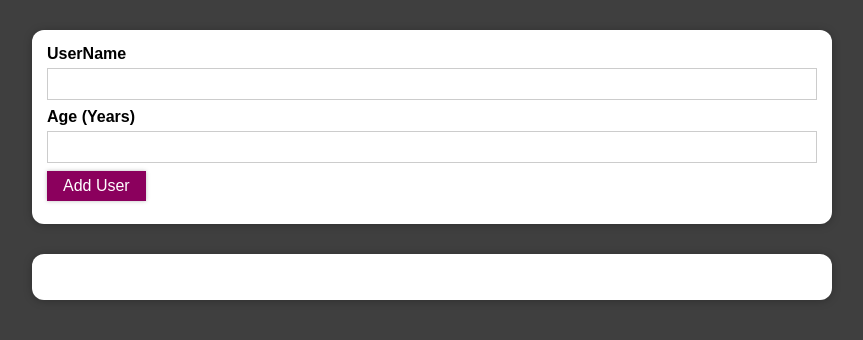
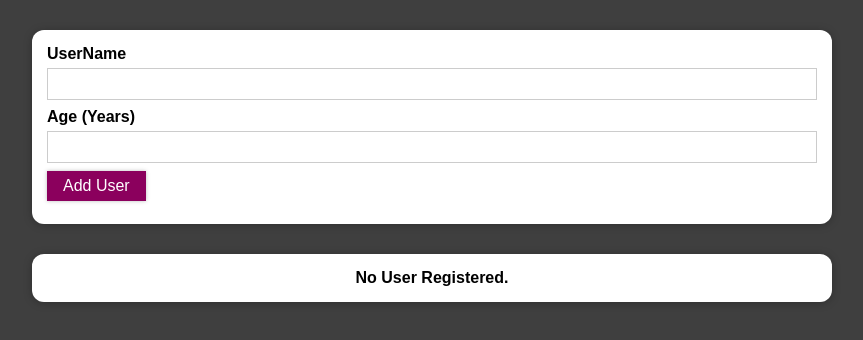
Before and after one commit to fukupug/react-complete-guide, a React (Create React App) app in the folder user-management/: page / in a window 1280 px wide. Shown: the top 340 px of the page, without its empty margins (208-1071 px from the left). Built offline with nearby package versions, Linux system fonts and the light colour scheme.

Commit message:
Modify User List
If no user registered, show message.

```diff
--- a/user-management/src/component/user-list/UserList.js
+++ b/user-management/src/component/user-list/UserList.js
@@ -4,15 +4,17 @@ import UserListItem from "./UserListItem";
 import styles from "./UserList.module.css";
 
 const UserList = (props) => {
-  const userListItems = props.users.map((user) => {
-    return <UserListItem key={user.id} user={user} />;
-  });
+  let content = (
+    <div className={styles["user-list__fallback"]}>No User Registered.</div>
+  );
+  if (props.users.length !== 0) {
+    const userListItems = props.users.map((user) => {
+      return <UserListItem key={user.id} user={user} />;
+    });
+    content = <ul>{userListItems}</ul>;
+  }
 
-  return (
-    <Card className={styles["user-list"]}>
-      <ul>{userListItems}</ul>
-    </Card>
-  );
+  return <Card className={styles["user-list"]}>{content}</Card>;
 };
 
 export default UserList;
--- a/user-management/src/component/user-list/UserList.module.css
+++ b/user-management/src/component/user-list/UserList.module.css
@@ -6,3 +6,8 @@
   list-style: none;
   padding: 0;
 }
+
+.user-list__fallback {
+  text-align: center;
+  font-weight: bold;
+}
```
